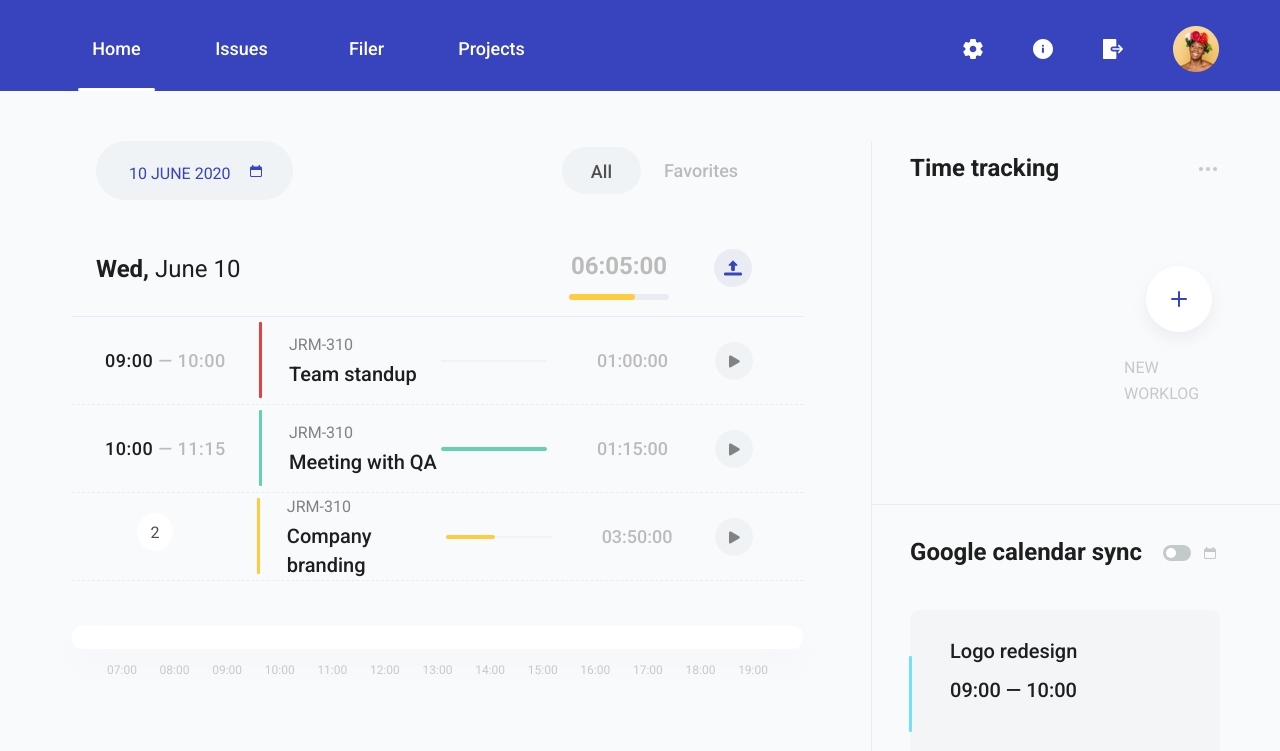
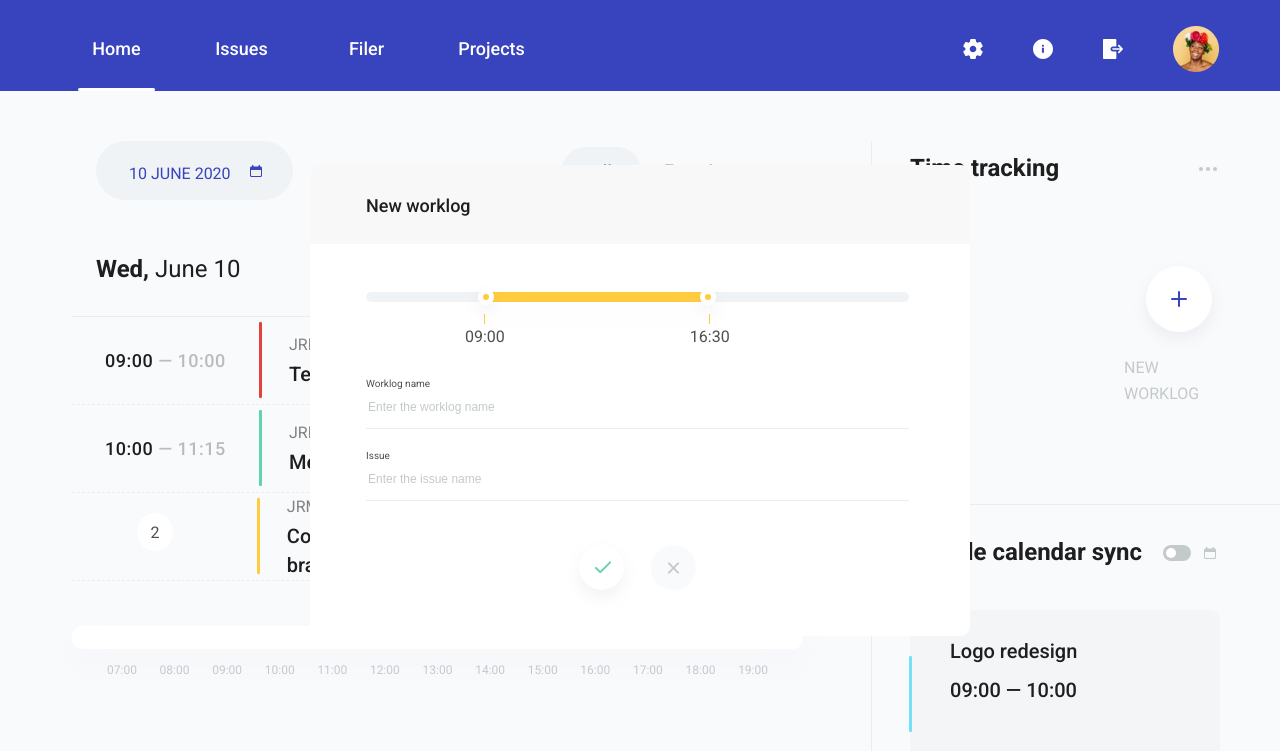
Before and after one commit to irina-lu/time-tracker, a website: page index.html in a window 1280 px wide. Shown: the top 751 px of the page. Drawn offline with Linux system fonts and the light colour scheme.

Commit message:
New worlog pop up realization

```diff
--- a/index.html
+++ b/index.html
@@ -10,7 +10,6 @@
 </head>
 
 <body>
-  <div class="site-wrapper">
   <header class="page-header">
     <nav class="nav">
       <ul class="nav__list">
@@ -35,6 +34,7 @@
       </ul>
     </nav>
   </header>
+
   <main class="page-main">
     <h1 class="visually-hidden">Time Tracker</h1>
     <section class="page-main__day-list days-list">
@@ -298,10 +298,14 @@
     <section class="popup-new-worklog">
       <h2 class="popup-new-worklog__title">New worklog</h2>
       <form class="popup-new-worklog__form" method="POST">
-          <div class="popup-new-worklog__range-wrapper">
-            <input class="popup-new-worklog__range" type="range" name="time-range" />
-            <span class="popup-new-worklog__range-time">09:00</span>
-            <span class="popup-new-worklog__range-time">16:30</span>
+        <div class="popup-new-worklog__slider slider">
+          <div class="slider__track">
+            <div class="slider__range"></div>
+            <span class="slider__thumb slider__thumb_left"></span>
+            <span class="slider__thumb slider__thumb_right"></span>
+          </div>
+          <span class="slider__range-time slider__range-time_start">09:00</span>
+          <span class="slider__range-time slider__range-time_end">16:30</span>
         </div>
         <p class="popup-new-worklog__input-wrapper">
           <label class="popup-new-worklog__label" for="worklog">
@@ -327,7 +331,6 @@
     </section>
     <div class="modal-overlay"></div>
   </main>
-  </div>
 </body>
 
 </html>
--- a/sass/popup-new-worklog.scss
+++ b/sass/popup-new-worklog.scss
@@ -1,7 +1,6 @@
 @import "color";
 
 .popup-new-worklog {
-    display: none;
     width: 660px;
     background-color: $white;
     border-radius: 10px;
@@ -17,81 +16,18 @@
     font-size: 18px;
     line-height: 26px;
     font-weight: 500;
-    padding: 30px 56px;
+    padding: 28px 56px 25px;
     background: $background-title;
     border-radius: 10px 10px 0px 0px;
-    margin-bottom: 36px;
+    margin-bottom: 48px;
 }
 
 .popup-new-worklog__form {
     padding: 0 61px 46px 56px;
 }
 
-.popup-new-worklog__range-wrapper {
-    margin-bottom: 28px;
-}
-
-.popup-new-worklog__range {
-    -webkit-appearance: none;
-    margin: 0;
-    width: 100%;
-    height: 10px;
-    background-color: $light-gray;
-    border-radius: 10px;
-    margin-bottom: 23px;
-
-    &:focus {
-        outline: none;
-    }
-}
-
-.popup-new-worklog__range::-webkit-slider-thumb {
-    -webkit-appearance: none;
-    width: 16px;
-    height: 16px;
-    background-color: $in-progress;
-    border-radius: 50%;
-    border: 4px solid $white;
-    box-shadow: 0px 7px 15px rgba(148, 156, 160, 0.13);
-    cursor: pointer;
-}
-
-input[type=range]::-moz-range-thumb {
-    width: 6px;
-    height: 6px;
-    background-color: $in-progress;
-    border-radius: 50%;
-    border: 6px solid $white;
-    box-shadow: 0px 7px 15px rgba(148, 156, 160, 0.13);
-    cursor: pointer;
-
-}
-
-// input[type=range] input[type=range]::-ms-track {
-//     width: 100%;
-//     cursor: pointer;
-
-//     /* Hides the slider so custom styles can be added */
-//     background: transparent;
-//     border-color: transparent;
-//     color: transparent;
-// }
-
-.popup-new-worklog__range-time {
-    position: relative;
-    font-size: 16px;
-    line-height: 23px;
-    color: $font-dark-gray;
-
-    &::before {
-        content: '';
-        position: absolute;
-        top: -13px;
-        left: 19px;
-        width: 1px;
-        height: 10px;
-        background-color: $in-progress;
-    }
+.popup-new-worklog__slider {
+    margin-bottom: 29px;
 }
 
 .popup-new-worklog__input-wrapper {
--- a/sass/site-wrapper.scss
+++ /dev/null
@@ -1,3 +0,0 @@
-// .site-wrapper {
-//     position: relative;
-// }
--- /dev/null
+++ b/sass/slider.scss
@@ -0,0 +1,65 @@
+@import 'color';
+
+.slider__track {
+    position: relative;
+    width: 100%;
+    height: 10px;
+    background-color: $light-gray;
+    border-radius: 10px;
+    margin-bottom: 23px;
+}
+
+.slider__range {
+    width: 222px;
+    height: 10px;
+    background: $in-progress;
+    box-shadow: 0px 15px 30px rgba(216, 226, 232, 0.12);
+    border-radius: 5px;
+    margin-left: 120px;
+}
+
+.slider__thumb {
+    position: absolute;
+    top: -3px;
+    display: block;
+    width: 16px;
+    height: 16px;
+    background-color: $in-progress;
+    border-radius: 50%;
+    border: 5px solid $white;
+    box-shadow: 0px 7px 15px rgba(148, 156, 160, 0.13);
+    cursor: pointer;
+
+    &_left {
+        left: 112px;
+    }
+
+    &_right {
+        right: 193px;
+    }
+}
+
+.slider__range-time {
+    position: relative;
+    font-size: 16px;
+    line-height: 23px;
+    color: $font-dark-gray;
+
+    &::before {
+        content: "";
+        position: absolute;
+        top: -13px;
+        left: 19px;
+        width: 1px;
+        height: 10px;
+        background-color: $in-progress;
+    }
+
+    &_start {
+        margin-left: 99px;
+    }
+
+    &_end {
+        margin-left: 181px;
+    }
+}
--- a/sass/style.scss
+++ b/sass/style.scss
@@ -24,7 +24,7 @@ body {
 @import 'time-tracking';
 @import 'google-sync';
 @import 'worklog-options';
-@import 'site-wrapper';
 @import 'popup-new-worklog';
+@import 'slider';
 @import 'modal-overlay';
 @import 'modal-open';
```
Also changed, not shown: css/style.css. Lines whose indentation alone changed are shown as unchanged.
